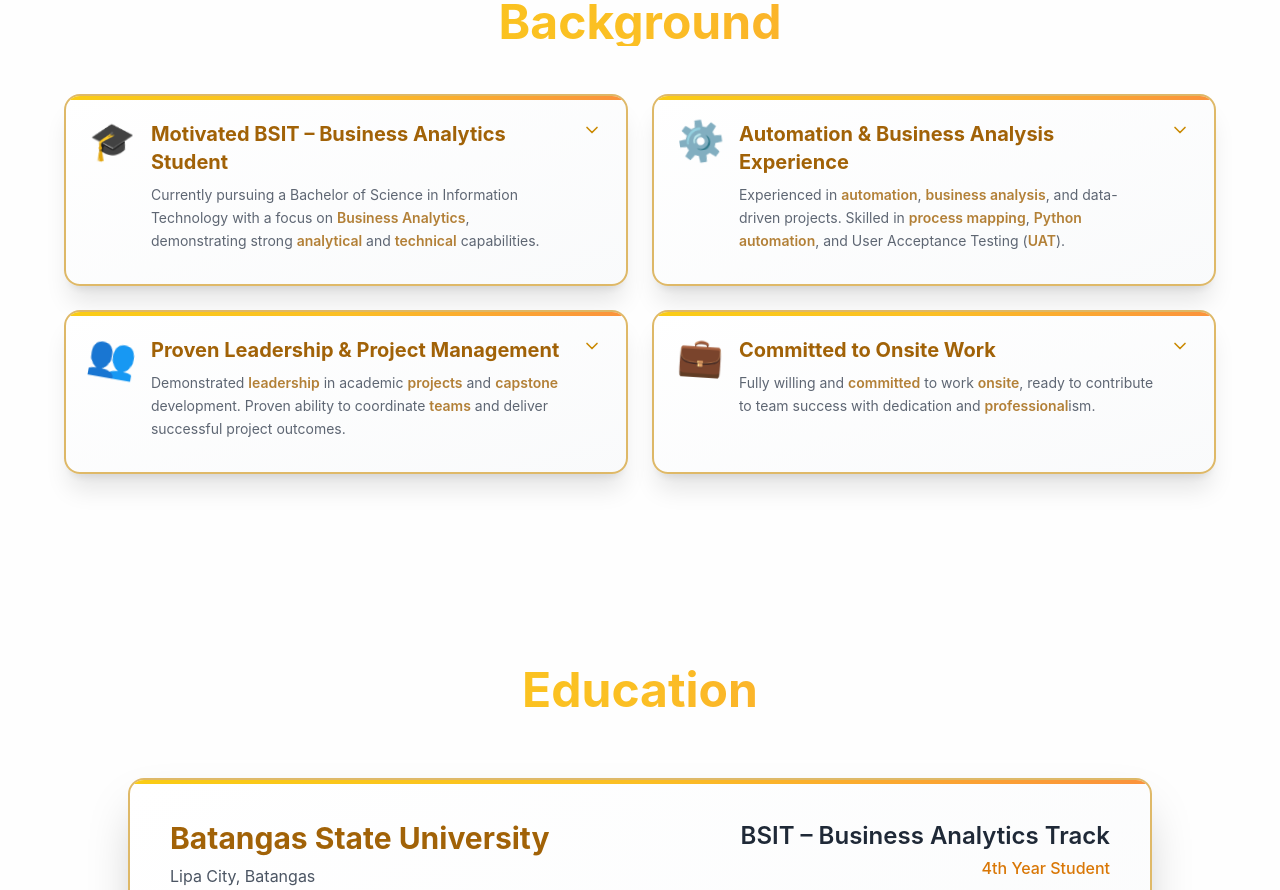
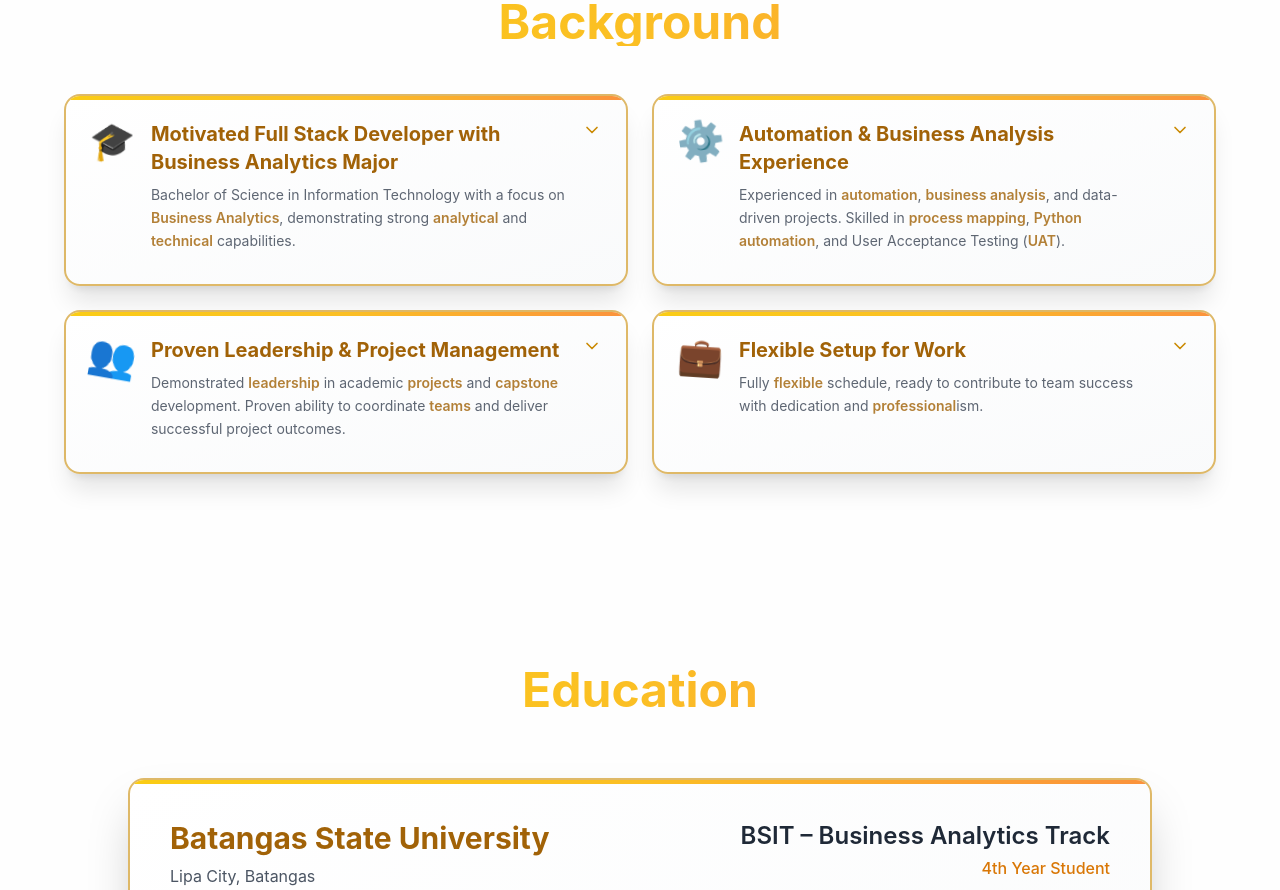
Before and after one commit to Shaneeeeeeeeeee/SMA_resume, a Next.js app: page / in a window 1280 px wide. Shown: the part 900-1790 px from the top of the page. Built offline with nearby package versions, Linux system fonts and the light colour scheme.

Commit message:
Update Background.tsx

```diff
--- a/components/Background.tsx
+++ b/components/Background.tsx
@@ -9,8 +9,8 @@
 
   const backgroundPoints = [
     {
-      title: 'Motivated BSIT – Business Analytics Student',
-      description: 'Currently pursuing a Bachelor of Science in Information Technology with a focus on Business Analytics, demonstrating strong analytical and technical capabilities.',
+      title: 'Motivated Full Stack Developer with Business Analytics Major',
+      description: 'Bachelor of Science in Information Technology with a focus on Business Analytics, demonstrating strong analytical and technical capabilities.',
       icon: '🎓',
       highlight: ['BSIT', 'Business Analytics', 'analytical', 'technical']
     },
@@ -27,10 +27,10 @@
       highlight: ['leadership', 'capstone', 'teams', 'projects']
     },
     {
-      title: 'Committed to Onsite Work',
-      description: 'Fully willing and committed to work onsite, ready to contribute to team success with dedication and professionalism.',
+      title: 'Flexible Setup for Work',
+      description: 'Fully flexible schedule, ready to contribute to team success with dedication and professionalism.',
       icon: '💼',
-      highlight: ['onsite', 'committed', 'professional']
+      highlight: ['flexible', 'committed', 'professional']
     }
   ]
 
```
